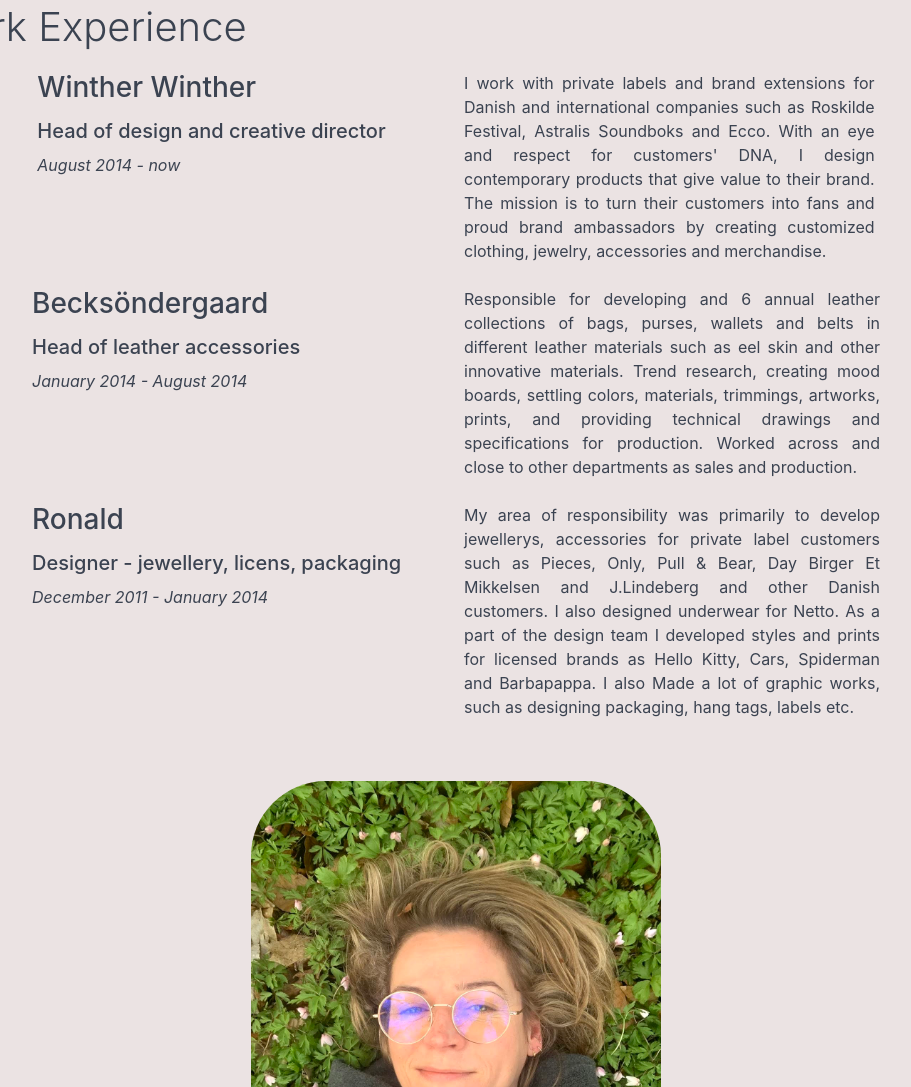
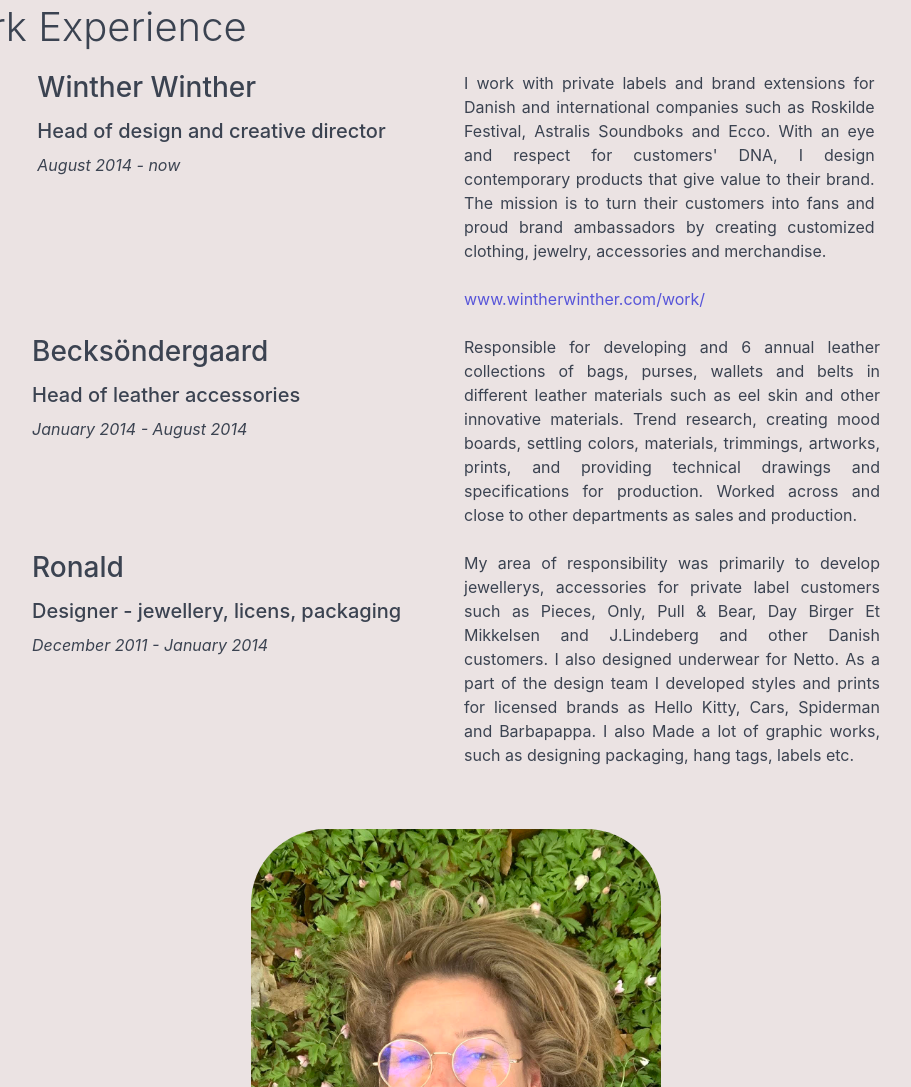
Before and after one commit to annajarlbo/annajarlbo.github.io, a plain HTML site: page index.html in a window 1280 px wide. Shown: the part 5490-6577 px from the top of the page, without its empty margins (184-1095 px from the left). Drawn offline with nearby package versions, Linux system fonts and the light colour scheme.

Commit message:
winther winther link

```diff
--- a/index.html
+++ b/index.html
@@ -157,6 +157,7 @@
           Festival, Astralis Soundboks and Ecco. With an eye and respect for customers' DNA, I design contemporary
           products that give value to their brand. The mission is to turn their customers into fans and proud brand
           ambassadors by creating customized clothing, jewelry, accessories and merchandise.</p>
+          <p><a  href="https://www.wintherwinther.com/work/" target="_blank">www.wintherwinther.com/work/</a></p>
       </div>
 
       <div class="columns">
```
